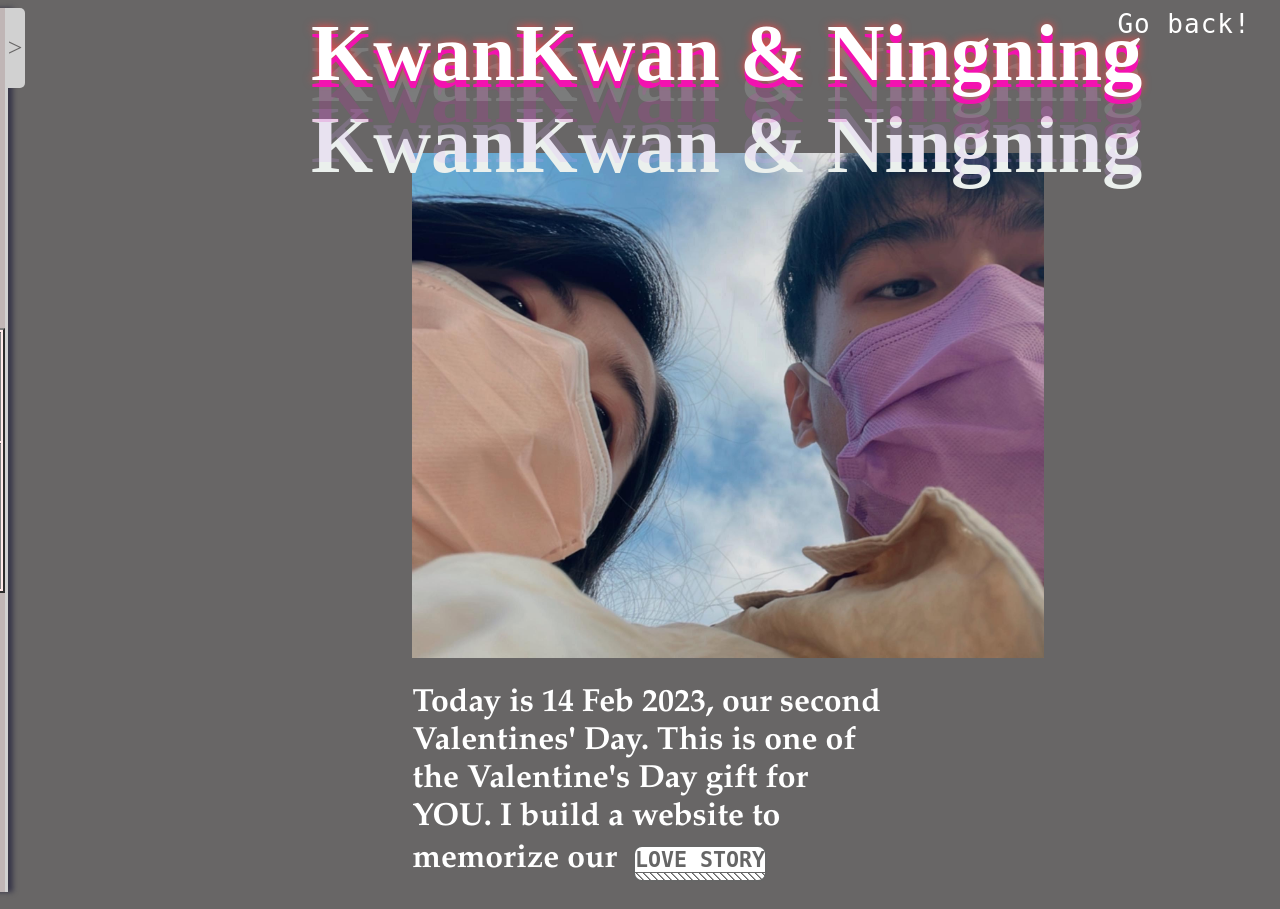
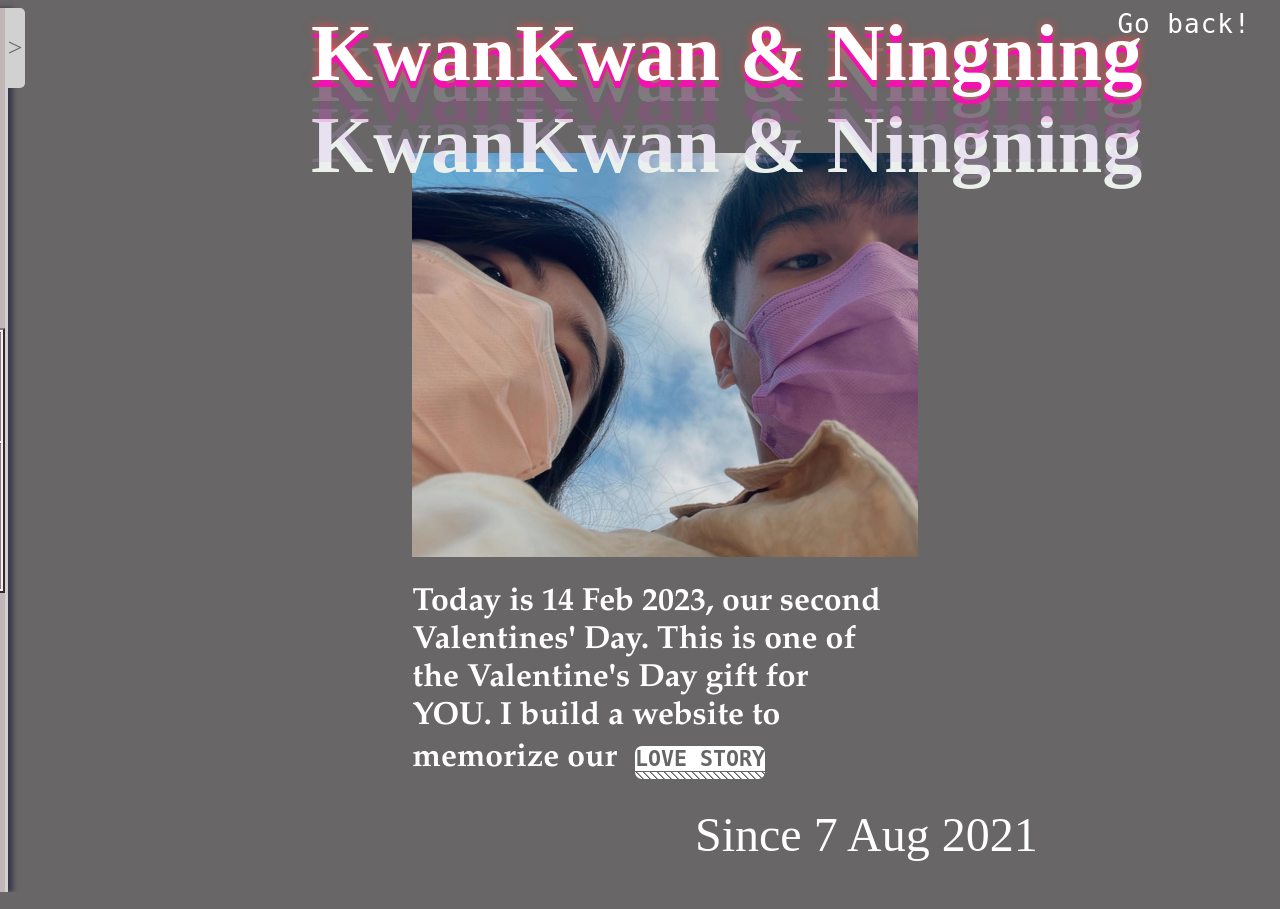
Before and after one commit to Katlholly/Katlholly.github.io, a PHP site: page / in a window 1280 px wide. Run offline with PHP 8.4, Linux system fonts and the light colour scheme.

Commit message:
Update LovelyStyle.css

```diff
--- a/LovelyStyle.css
+++ b/LovelyStyle.css
@@ -7,7 +7,7 @@ img{
   display: block;
   margin-left: 32%;
   margin-right: 30%;
-  width: 50%;
+  width: 40%;
   position: relative;
   z-index: -2;
 }
```
